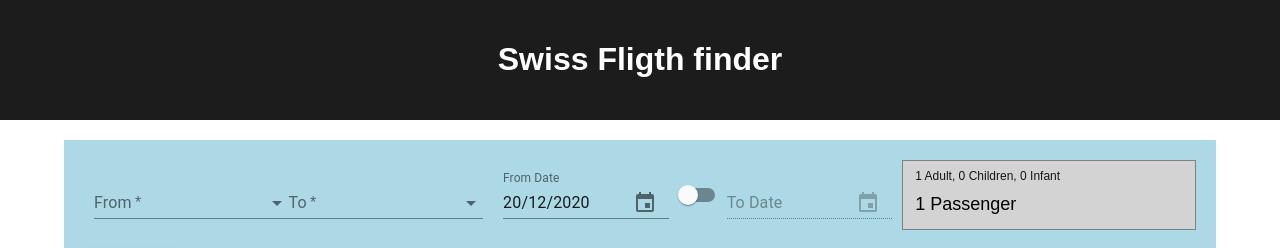
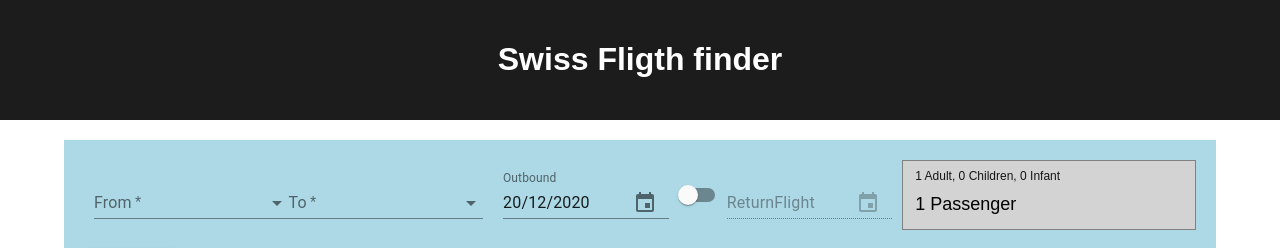
Before and after one commit to Ismaeljarias/Swiss-Fligth-finder, a React (Create React App) app: page / in a window 1280 px wide. Shown: the top 248 px of the page. Built offline with nearby package versions, Linux system fonts and the light colour scheme.

Commit message:
Update datepicker placeholder copy

```diff
--- a/src/components/FlightSearch.js
+++ b/src/components/FlightSearch.js
@@ -86,7 +86,7 @@ export const FlightSearch = () => {
             <div className="container">
               <DatePicker
                 name="fromDate"
-                label="From Date"
+                label="Outbound"
                 control={control}
                 disabled={false}
                 defaultValue={new Date()}
@@ -102,7 +102,7 @@ export const FlightSearch = () => {
 
               <DatePicker
                 name="toDate"
-                label="To Date"
+                label="ReturnFlight"
                 control={control}
                 disabled={!watchFlightType}
                 defaultValue={watchFrom}
```
Also changed, not shown: 1 other file (tests, documents, lock files or other folders).
